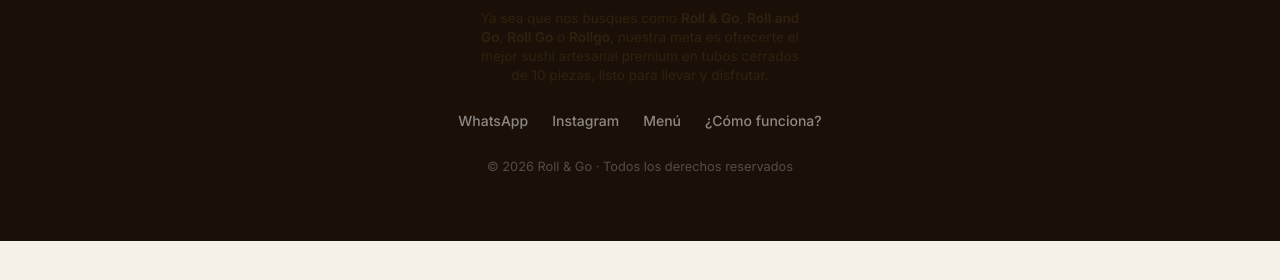
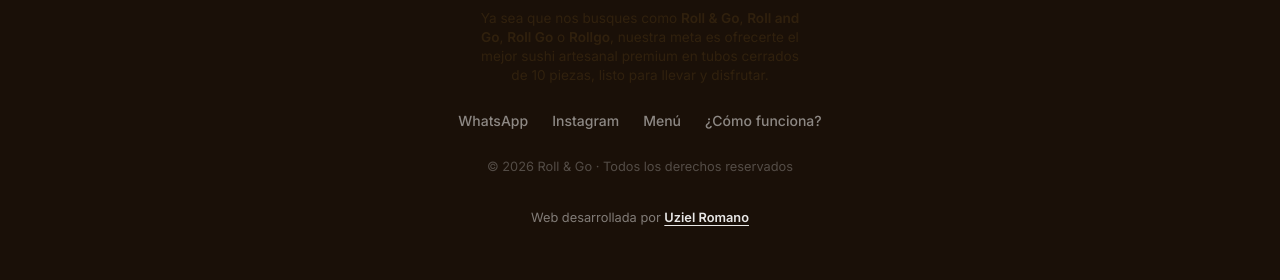
Before and after one commit to Uziel562728/roll-go-web, a website: page index.html in a window 1280 px wide. Shown: the part 4467-4747 px from the top of the page. Before the commit the page ends 4708 px from the top, so only its background shows below. Drawn offline with nearby package versions, Linux system fonts and the light colour scheme.

Commit message:
Agrega credito de desarrollo en el footer

```diff
--- a/index.html
+++ b/index.html
@@ -421,6 +421,10 @@
         <a href="#como-usar">¿Cómo funciona?</a>
       </div>
       <p class="footer-copy">© 2026 Roll &amp; Go · Todos los derechos reservados</p>
+      <p class="footer-credit">
+        Web desarrollada por
+        <a href="https://wa.me/5491134223812?text=Vi%20la%20p%C3%A1gina%20de%20Roll%20%26%20Go%20y%20quiero%20m%C3%A1s%20detalles" target="_blank" rel="noopener noreferrer">Uziel Romano</a>
+      </p>
     </div>
   </div>
 </footer>
--- a/styles.css
+++ b/styles.css
@@ -1325,6 +1325,24 @@ ul, ol { list-style: none; }
 .footer-copy {
   font-size: 0.8rem;
   color: rgba(255,255,255,0.25);
+}
+
+.footer-credit {
+  margin-top: 0.35rem;
+  font-size: 0.8rem;
+  color: rgba(255,255,255,0.45);
+}
+
+.footer-credit a {
+  color: rgba(255,255,255,0.9);
+  font-weight: 600;
+  text-decoration: underline;
+  text-underline-offset: 3px;
+  transition: color 0.2s;
+}
+
+.footer-credit a:hover {
+  color: var(--salmon);
 }
 
 
```
Also changed, not shown: product.html (+4 -0 lines).
